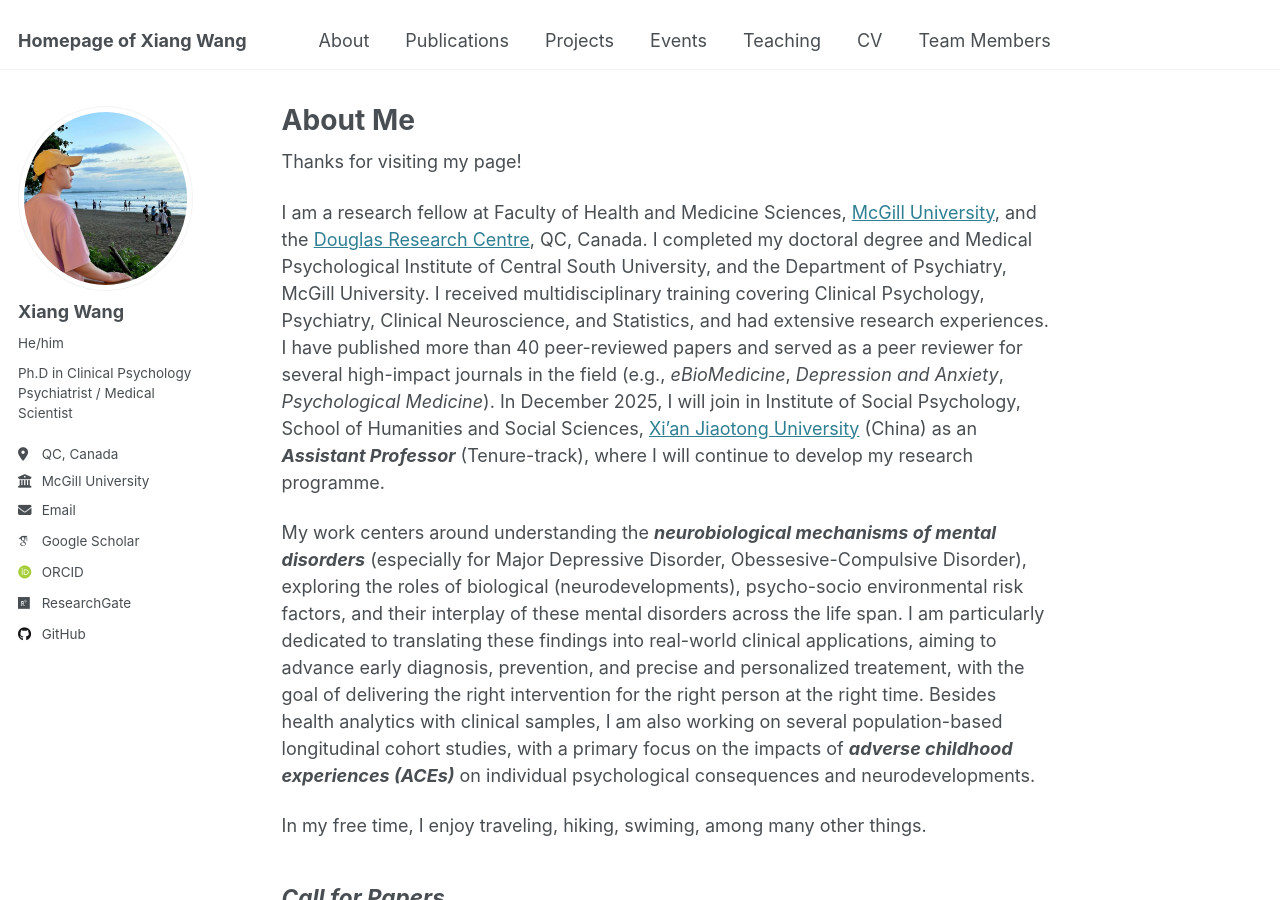
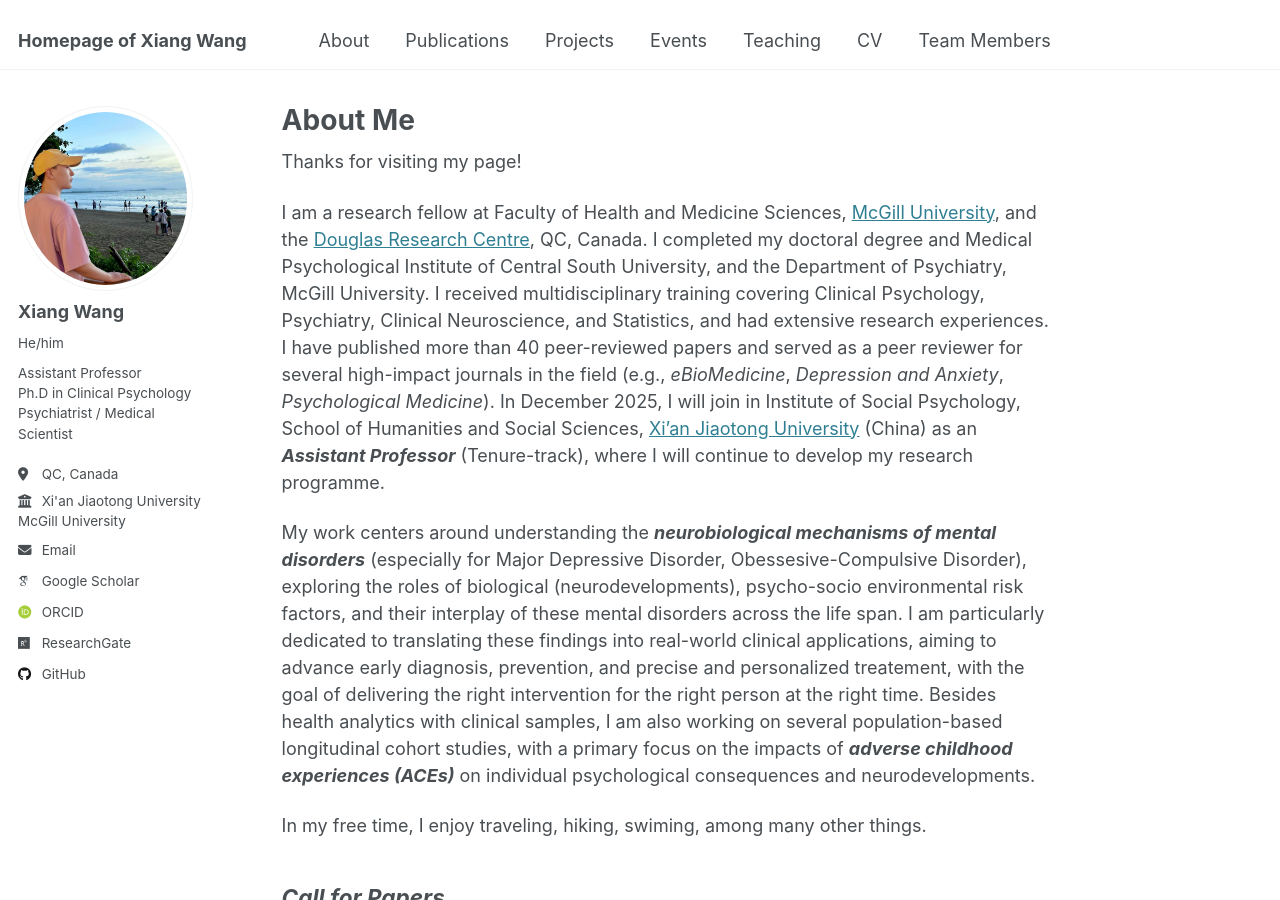
Before and after one commit to Xiang-Wangs/xiang-wangs.github.io, a Jekyll site: the page built from _pages/about_me.md, in a window 1280 px wide and 900 px high. Built offline with Jekyll 4.4.1, drawn with Linux system fonts in a browser that asks for light colours; some web fonts are replaced.

Commit message:
Update _config.yml

```diff
--- a/_config.yml
+++ b/_config.yml
@@ -13,7 +13,7 @@ title                    : "Homepage of Xiang Wang"
 subtitle                 : "Psychiatrist / Medical Scientist"
 title_separator          : "-"
 name                     : &name "Xiang Wang"
-description              : &description "Ph.D. Psychiatrist / Medical Scientist"
+description              : &description "Assitant Professor, Psychiatrist / Medical Scientist"
 url                      : https://xiang-wangs.github.io # the base hostname & protocol for your site e.g. "https://[your GitHub username].github.io"
 baseurl                  : "" # the subpath of your site, e.g. "/blog"
 repository               : "xiang-wangs.github.io"
@@ -26,9 +26,9 @@ author:
   avatar           : "avatar.jpg"
   name             : "Xiang Wang"
   pronouns         : "He/him"
-  bio              : "Ph.D in Clinical Psychology<br>Psychiatrist / Medical Scientist"
+  bio              : "Assistant Professor<br>Ph.D in Clinical Psychology<br>Psychiatrist / Medical Scientist"
   location         : "QC, Canada"
-  employer         : "McGill University"
+  employer         : "Xi'an Jiaotong University<br>McGill University"
   uri              : # URL
   email            : "xiangwangpsy@163.com"
 
```
